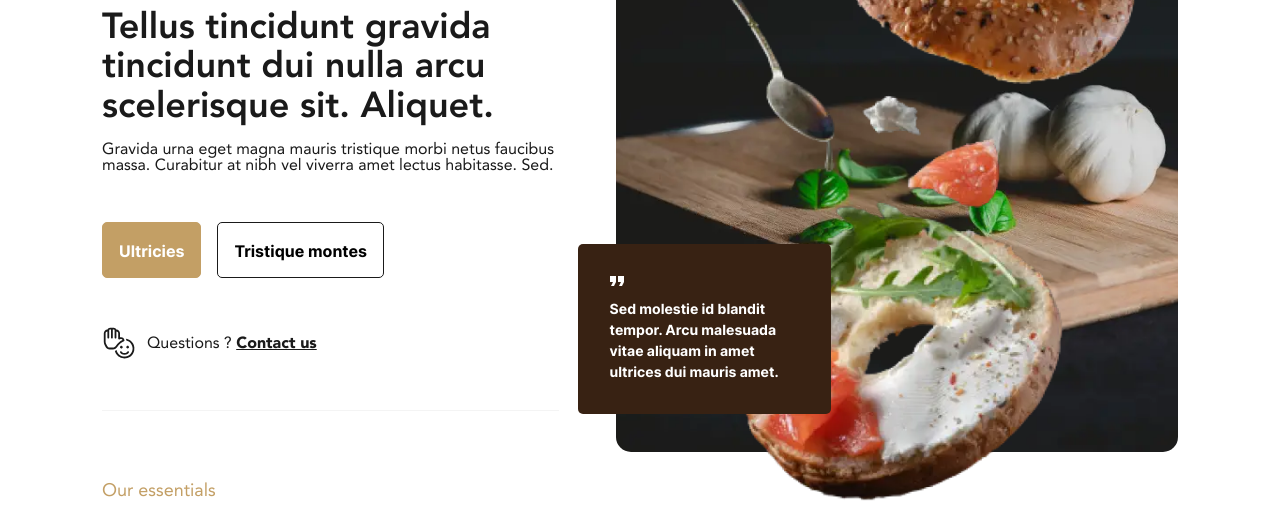
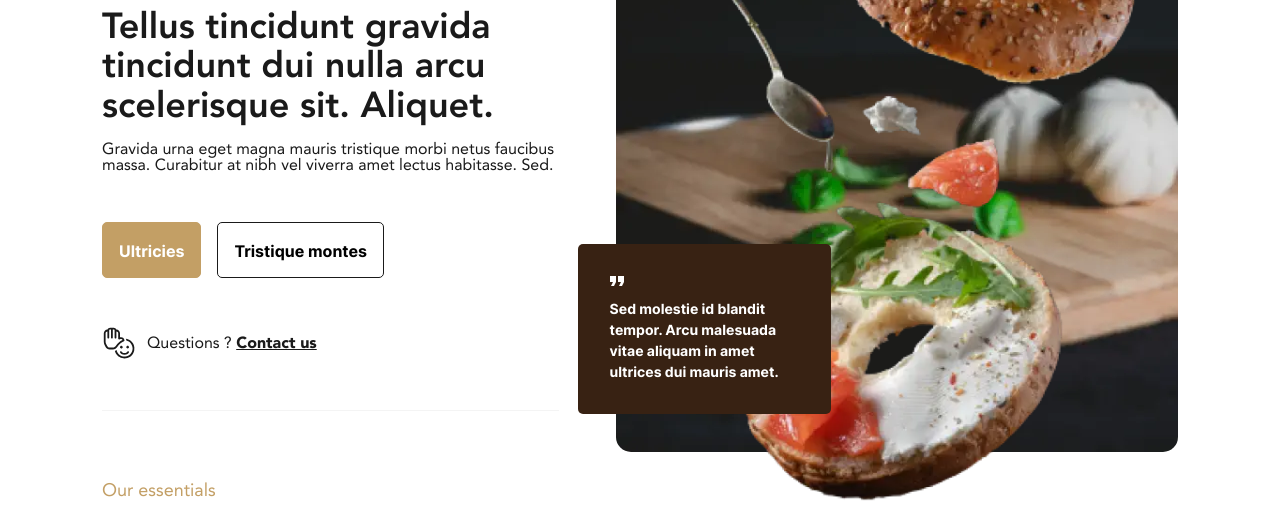
Before and after one commit to Drozerah/la-tribu-2, a website built with Vite: page index.html in a window 1280 px wide. Shown: the part 272-785 px from the top of the page. Built offline with nearby package versions, Linux system fonts and the light colour scheme.

Commit message:
refactor(scss/layout/main/_about.scss): update bg image - add blur effect

```diff
--- a/scss/layout/main/_about.scss
+++ b/scss/layout/main/_about.scss
@@ -93,7 +93,7 @@ section.about{
       background-size: cover;
       background-repeat: no-repeat;
       background-position: center;
-      background-image: url("/img/unsplash-bg.webp");
+      background-image: url("/img/unsplash-bg-2.webp");
       z-index: 1;
 
       &::after{
```
Also changed, not shown: public/img/unsplash-bg-2.webp (added).
